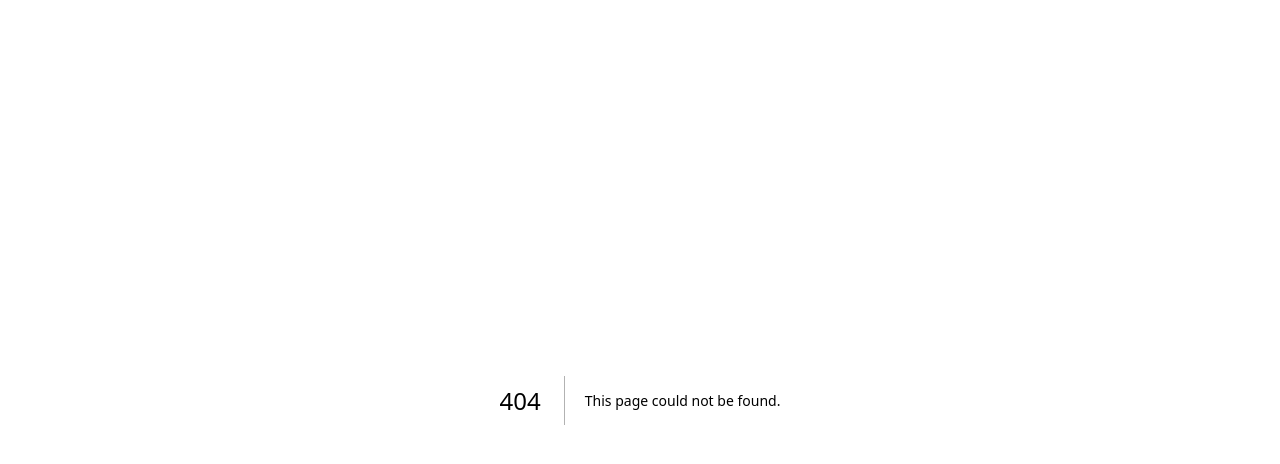
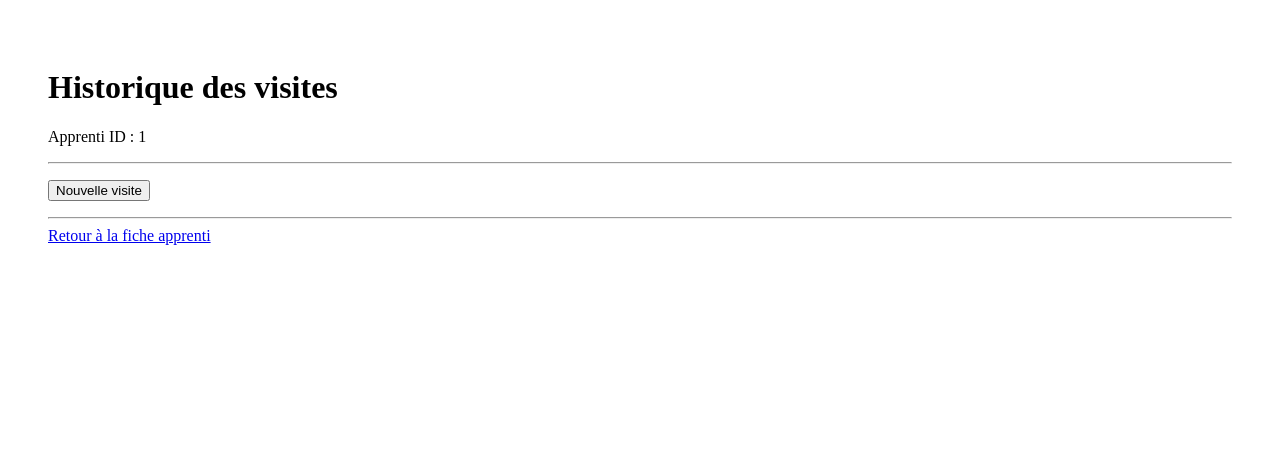
Before and after one commit to fabsalel-design/suivi-visites-mfr, a Next.js app: page /apprentis/1/visites in a window 1280 px wide. Before the commit this address had no page. Shown: the top 464 px of the page. Built offline with nearby package versions, Linux system fonts and the light colour scheme.

Commit message:
Create page.tsx

```diff
--- /dev/null
+++ b/app/apprentis/[id]/visites/page.tsx
@@ -0,0 +1,32 @@
+
+import Link from "next/link";
+
+export default async function VisitesPage({
+  params,
+}: {
+  params: Promise<{ id: string }>;
+}) {
+  const { id } = await params;
+
+  return (
+    <main style={{ padding: "40px" }}>
+      <h1>Historique des visites</h1>
+
+      <p>Apprenti ID : {id}</p>
+
+      <hr />
+
+      <p>
+        <button>
+          Nouvelle visite
+        </button>
+      </p>
+
+      <hr />
+
+      <Link href={`/apprentis/${id}/edit`}>
+        Retour à la fiche apprenti
+      </Link>
+    </main>
+  );
+}
```
